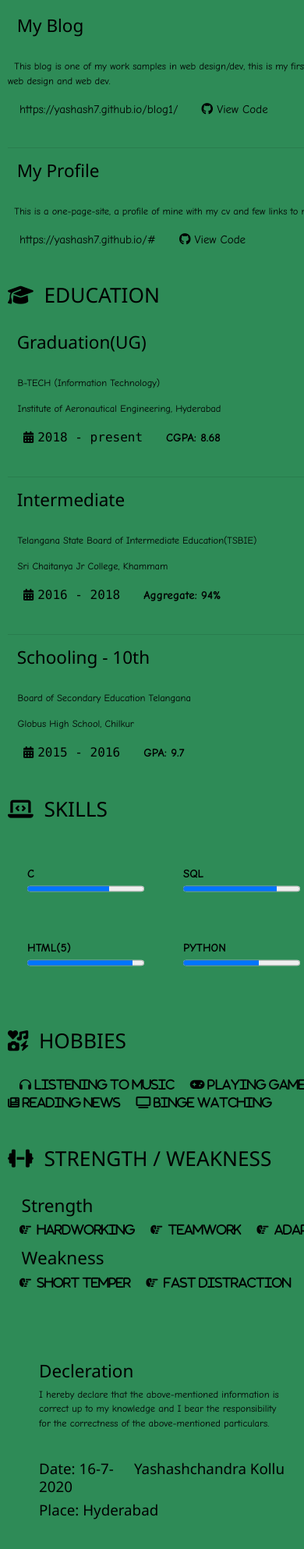
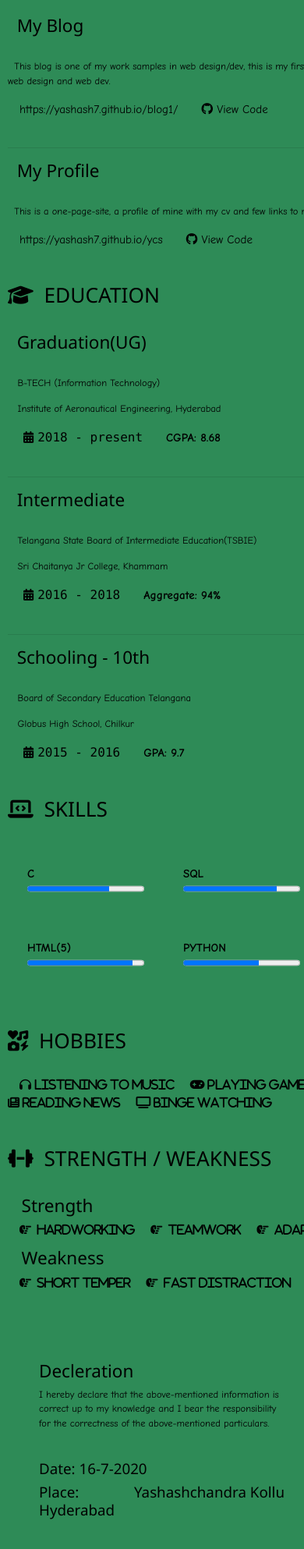
Before and after one commit to yashash7/ycs, a plain HTML site: page assets/pages/cv.html in a window 390 px wide. Shown: the part 1020-3006 px from the top of the page at 78% size. Drawn offline with nearby package versions, Linux system fonts and the light colour scheme.

Commit message:
added missing links

```diff
--- a/assets/JS/date.js
+++ b/assets/JS/date.js
@@ -1,9 +1,9 @@
 function datetoday() {
-    let today = new Date();
-    let date = today.getDate();
-    let month = today.getUTCMonth()+1;
-    let year = today.getFullYear();
-    let a = (date + "-" + month + "-" + year);
+    const today = new Date();
+    const date = today.getDate();
+    const month = today.getUTCMonth()+1;
+    const year = today.getFullYear();
+    const a = (date + "-" + month + "-" + year);
     console.log(a);
     document.getElementById('dt').innerHTML = 'Date:  ' + a;
 }
--- a/assets/css/cv.css
+++ b/assets/css/cv.css
@@ -4,6 +4,10 @@ body {
     font-family: "Comic Sans MS", cursive, sans-serif;
 }
 .header {
+    top: 0;
+    left: 0;
+    right: 0;
+    width: 100%;
     font-weight: bolder;
     color: antiquewhite;
     height: 160px;
@@ -106,6 +110,9 @@ th {
         padding: 3px;
     }
     .header {
+        top: 0;
+        left: 0;
+        right: 0;
         width: 100%;
         height: auto;
         font-size: xx-small;
--- a/assets/pages/cv.html
+++ b/assets/pages/cv.html
@@ -43,7 +43,7 @@
                 <h5>
                     <a href="https://github.com/yashash7" target="_blank" rel="noopener noreferrer"><i class="fa fa-github"></i></a>&nbsp;
                     <a href="https://www.hackerrank.com/yashashchandra25" target="_blank" rel="noopener noreferrer"><i class="fab fa-hackerrank"></i></a>&nbsp;
-                    <a href="" target="_blank" rel="noopener noreferrer"><i class="fa fa-linkedin"></i></a>
+                    <a href="https://www.linkedin.com/in/yashashchandrakollu-aa56bb172" target="_blank" rel="noopener noreferrer"><i class="fa fa-linkedin"></i></a>
                 </h5>
             </section>
         </div><br><br>
@@ -59,8 +59,8 @@
                 <div style="text-align: left;">
                     <h4>&nbsp; My Profile</h4><br>
                     <p>&nbsp; This is a one-page-site, a profile of mine with my cv and few links to my other technical profiles.</p>
-                    <a href="https://yashash7.github.io/#" target="_blank" rel="noopener noreferrer">&nbsp;&nbsp;  https://yashash7.github.io/#</a>
-                    &nbsp;&nbsp;&nbsp;&nbsp; <i class="fa fa-github"></i> <a href="https://github.com/yashash7/#" target="_blank" rel="noopener noreferrer">View Code</a>
+                    <a href="https://yashash7.github.io/ycs" target="_blank" rel="noopener noreferrer">&nbsp;&nbsp;  https://yashash7.github.io/ycs</a>
+                    &nbsp;&nbsp;&nbsp;&nbsp; <i class="fa fa-github"></i> <a href="https://github.com/yashash7/ycs" target="_blank" rel="noopener noreferrer">View Code</a>
                 </div>
             </section><br><br>
             <section>
@@ -126,8 +126,8 @@
             <h4>Decleration</h4>
             <p>I hereby declare that the above-mentioned information is correct up to my knowledge and I bear the responsibility for the correctness of the
                 above-mentioned particulars.</p><br>
+            <h5 id="dt">Date: 00-00-0000</h5>
             <h5 style="float: right;">Yashashchandra Kollu</h5>
-            <h5 id="dt">Date: 00-00-0000</h5>
             <h5>Place: Hyderabad</h5>
         </section><br><br>
         <a href="../../index.html" class="w3-btn cnt"><i class="fab fa-retutn"></i> Go back to Home page</a><br><br>
```
